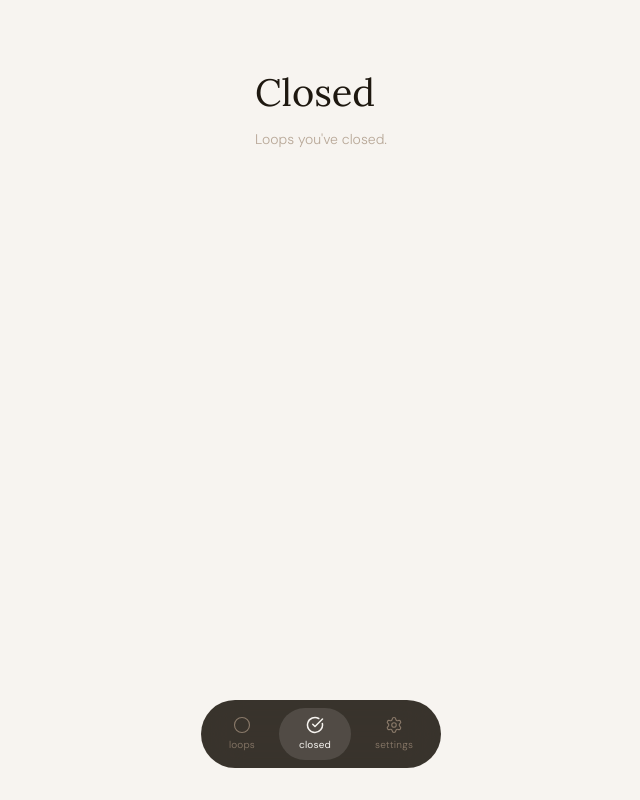
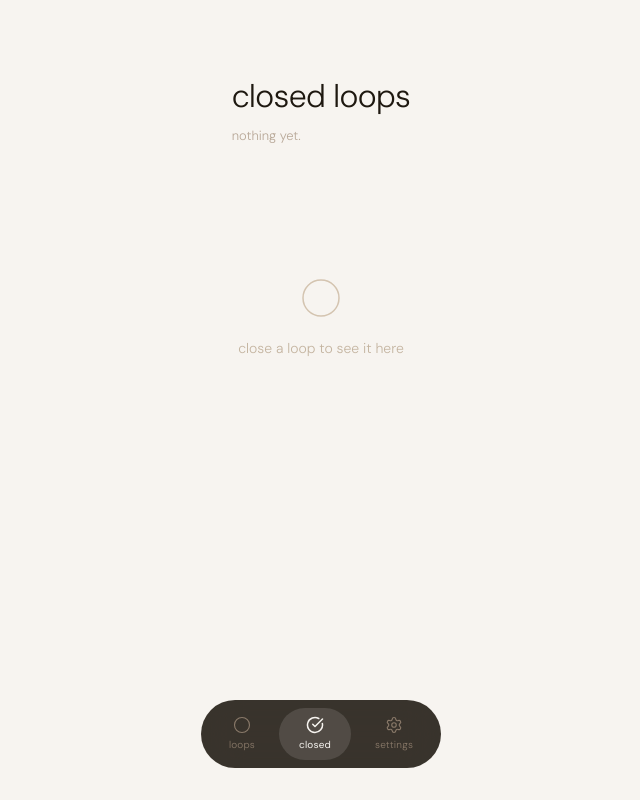
Before and after one commit to NikolaiVFredriksen/Looply, a Next.js app: page /closed in a window 1280 px wide. Shown: the whole page, without its empty margins (319-959 px from the left). Built offline with nearby package versions, Linux system fonts and the light colour scheme.

Commit message:
Improved "closed" page and added undo functionality

```diff
--- a/app/closed/page.tsx
+++ b/app/closed/page.tsx
@@ -1,29 +1,224 @@
+"use client";
+
+import { useEffect, useState } from "react";
+
+type ClosedLoop = {
+  id: string;
+  title: string;
+  why: string;
+  closedAt: string;
+};
+
 export default function ClosedPage() {
+  const [closed, setClosed] = useState<ClosedLoop[]>([]);
+
+  useEffect(() => {
+    const saved = localStorage.getItem("closedLoops");
+    if (saved) setClosed(JSON.parse(saved));
+  }, []);
+
   return (
     <main
-      className="min-h-screen max-w-md mx-auto px-5"
-      style={{ paddingTop: 64, paddingBottom: 120 }}
+      onClick={() => {}}
+      style={{
+        minHeight: "100vh",
+        maxWidth: 480,
+        margin: "0 auto",
+        padding: "72px 24px 140px",
+      }}
     >
+      <div style={{ marginBottom: 48 }}>
+        <h1
+          style={{
+            fontFamily: "var(--font-dm-sans)",
+            fontSize: 32,
+            color: "#1E1810",
+            fontWeight: 300,
+            margin: "0 0 6px",
+            letterSpacing: "-0.02em",
+          }}
+        >
+          closed loops
+        </h1>
+        <p
+          style={{ color: "#B8A898", fontSize: 13, margin: 0, fontWeight: 300 }}
+        >
+          {closed.length === 0
+            ? "nothing yet."
+            : `${closed.length} loop${closed.length === 1 ? "" : "s"} closed`}
+        </p>
+      </div>
+
+      {closed.length === 0 && (
+        <div
+          style={{
+            display: "flex",
+            flexDirection: "column",
+            alignItems: "center",
+            padding: "80px 0",
+            gap: 16,
+          }}
+        >
+          <svg width="48" height="48" viewBox="0 0 48 48" fill="none">
+            <circle
+              cx="24"
+              cy="24"
+              r="18"
+              stroke="#D4C4B0"
+              strokeWidth="1.5"
+              fill="none"
+            />
+          </svg>
+          <p style={{ color: "#C4B4A0", fontSize: 14, fontWeight: 300 }}>
+            close a loop to see it here
+          </p>
+        </div>
+      )}
+
+      <div style={{ display: "flex", flexDirection: "column", gap: 10 }}>
+        {closed.map((loop) => (
+          <div
+            key={loop.id}
+            style={{
+              background: "rgba(255,255,255,0.75)",
+              borderRadius: 24,
+              padding: "18px 22px",
+              boxShadow: "0 2px 12px rgba(30,24,16,0.07)",
+              border: "0.5px solid rgba(180,155,120,0.2)",
+            }}
+          >
+            <div style={{ display: "flex", alignItems: "flex-start", gap: 18 }}>
+              <svg
+                width="36"
+                height="36"
+                viewBox="0 0 36 36"
+                fill="none"
+                style={{ flexShrink: 0, marginTop: 2 }}
+              >
+                <circle
+                  cx="18"
+                  cy="18"
+                  r="14"
+                  stroke="#D4C4B0"
+                  strokeWidth="1.5"
+                  fill="none"
+                />
+              </svg>
+              <div style={{ flex: 1 }}>
                 <p
                   style={{
-          fontFamily: "var(--font-dm-serif)",
-          fontSize: 38,
-          color: "#1E1810",
+                    fontSize: 15,
                     fontWeight: 400,
+                    color: "#A89880",
+                    margin: "0 0 4px",
+                    lineHeight: 1.4,
                   }}
                 >
-        Closed
+                  {loop.title}
                 </p>
                 <p
                   style={{
-          color: "#B8A898",
-          fontSize: 14,
-          marginTop: 8,
+                    fontSize: 12,
+                    color: "#7A6A5A",
                     fontWeight: 300,
+                    margin: 0,
                   }}
                 >
-        Loops you've closed.
+                  {new Date(loop.closedAt).toLocaleDateString("en-US", {
+                    month: "long",
+                    day: "numeric",
+                    year: "numeric",
+                  })}
                 </p>
+              </div>
+              <div
+                style={{
+                  display: "flex",
+                  flexDirection: "column",
+                  alignItems: "center",
+                  gap: 8,
+                  flexShrink: 0,
+                }}
+              >
+                <button
+                  onClick={() => {
+                    const toRestore = closed.find((l) => l.id === loop.id);
+                    if (!toRestore) return;
+                    const { closedAt, ...restored } = toRestore;
+                    const openLoops = JSON.parse(
+                      localStorage.getItem("loops") || "[]",
+                    );
+                    localStorage.setItem(
+                      "loops",
+                      JSON.stringify([...openLoops, restored]),
+                    );
+                    const updated = closed.filter((l) => l.id !== loop.id);
+                    setClosed(updated);
+                    localStorage.setItem(
+                      "closedLoops",
+                      JSON.stringify(updated),
+                    );
+                  }}
+                  style={{
+                    background: "none",
+                    border: "none",
+                    cursor: "pointer",
+                    padding: "4px",
+                    color: "#D4C4B0",
+                  }}
+                >
+                  <svg
+                    width="16"
+                    height="16"
+                    viewBox="0 0 24 24"
+                    fill="none"
+                    stroke="currentColor"
+                    strokeWidth="1.5"
+                    strokeLinecap="round"
+                    strokeLinejoin="round"
+                  >
+                    <path d="M3 10h13a5 5 0 0 1 0 10H6" />
+                    <polyline points="7 6 3 10 7 14" />
+                  </svg>
+                </button>
+                <button
+                  onClick={() => {
+                    const updated = closed.filter((l) => l.id !== loop.id);
+                    setClosed(updated);
+                    localStorage.setItem(
+                      "closedLoops",
+                      JSON.stringify(updated),
+                    );
+                  }}
+                  style={{
+                    background: "none",
+                    border: "none",
+                    cursor: "pointer",
+                    padding: "4px",
+                    color: "#D4C4B0",
+                  }}
+                >
+                  <svg
+                    width="16"
+                    height="16"
+                    viewBox="0 0 24 24"
+                    fill="none"
+                    stroke="currentColor"
+                    strokeWidth="1.5"
+                    strokeLinecap="round"
+                    strokeLinejoin="round"
+                  >
+                    <polyline points="3 6 5 6 21 6" />
+                    <path d="M19 6l-1 14H6L5 6" />
+                    <path d="M10 11v6M14 11v6" />
+                    <path d="M9 6V4h6v2" />
+                  </svg>
+                </button>
+              </div>
+            </div>
+          </div>
+        ))}
+      </div>
     </main>
   );
 }
--- a/app/page.tsx
+++ b/app/page.tsx
@@ -219,6 +219,17 @@ export default function Home() {
                 >
                   <button
                     onClick={() => {
+                      const closedLoop = {
+                        ...loop,
+                        closedAt: new Date().toISOString(),
+                      };
+                      const existing = JSON.parse(
+                        localStorage.getItem("closedLoops") || "[]",
+                      );
+                      localStorage.setItem(
+                        "closedLoops",
+                        JSON.stringify([closedLoop, ...existing]),
+                      );
                       save(loops.filter((l) => l.id !== loop.id));
                       setActiveId(null);
                     }}
```
Lines whose indentation alone changed are shown as unchanged.
